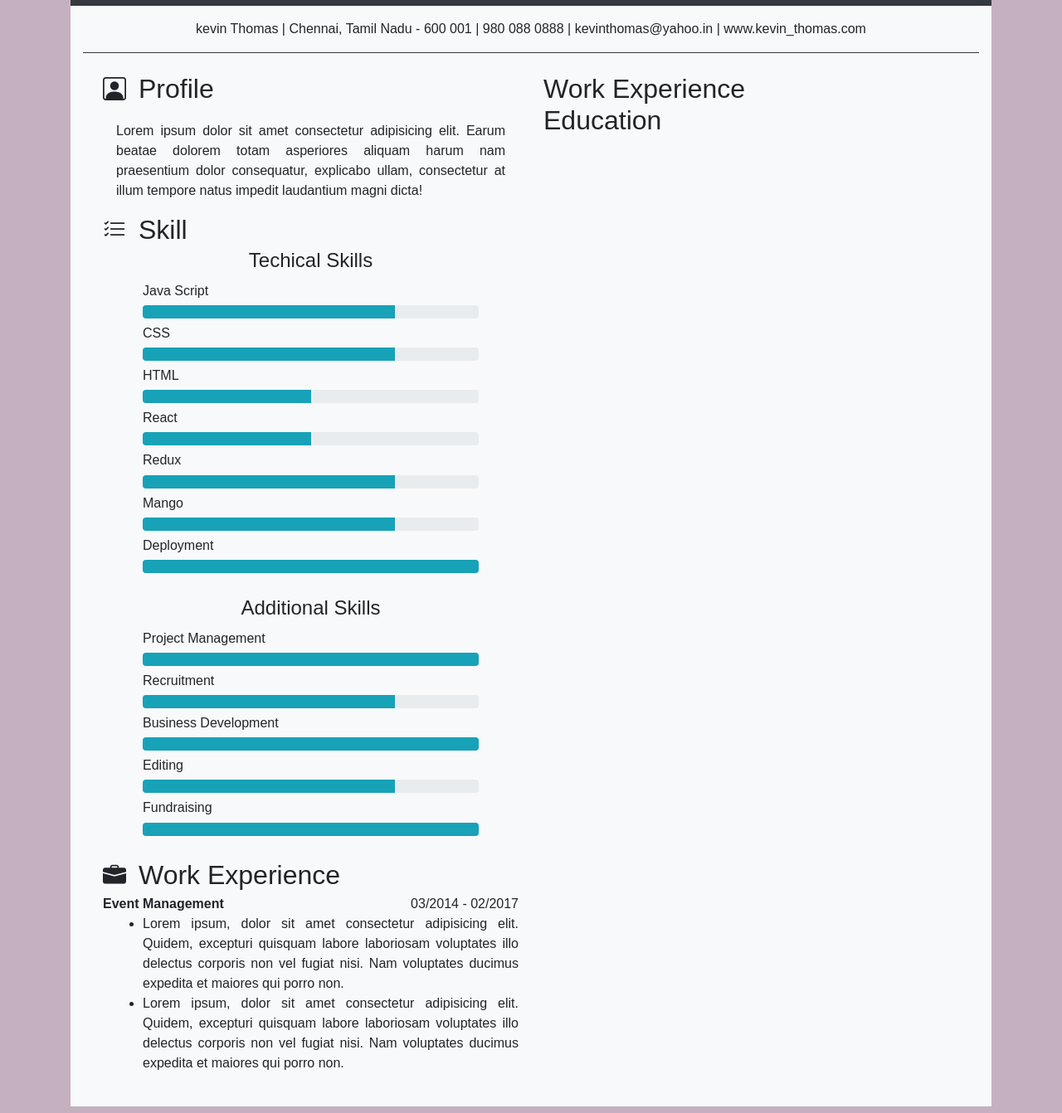
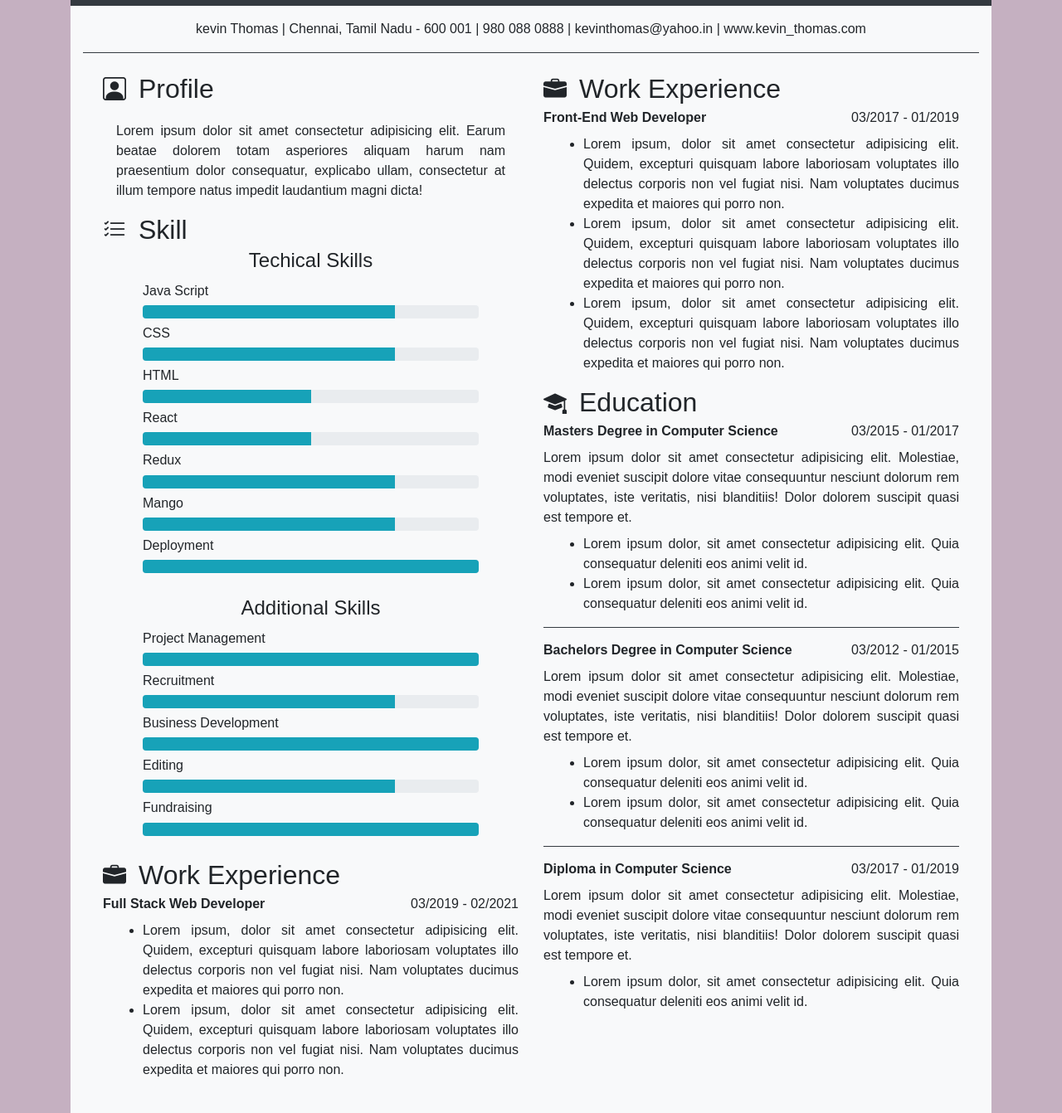
Before and after one commit to Joshua10roys/Model_Resume, a plain HTML site: page index.html in a window 1280 px wide. Shown: the part 400-1742 px from the top of the page at 83% size. Drawn offline with nearby package versions, Linux system fonts and the light colour scheme.

Commit message:
final commit

```diff
--- a/index.html
+++ b/index.html
@@ -64,7 +64,7 @@
                             <i class="bi bi-person-square"></i>
                             <h2>Profile</h2>
                         </div>
-                        <p class="p-3 text-justify">
+                        <p class="py-3 px-md-3 text-justify">
                             Lorem ipsum dolor sit amet consectetur adipisicing elit. Earum beatae dolorem totam
                             asperiores aliquam harum nam praesentium dolor consequatur, explicabo ullam, consectetur at
                             illum tempore natus impedit laudantium magni dicta!
@@ -203,10 +203,10 @@
                             <h2>Work Experience</h2>
                         </div>
                         <div class="d-flex justify-content-between">
-                            <span><b>Event Management</b></span>
-                            <span>03/2014 - 02/2017</span>
+                            <span><b>Full Stack Web Developer</b></span>
+                            <span>03/2019 - 02/2021</span>
                         </div>
-                        <div class="pl-5 text-justify">
+                        <div class="pl-5 pt-2 text-justify">
                             <ul>
                                 <li>
                                     Lorem ipsum, dolor sit amet consectetur adipisicing elit. Quidem, excepturi quisquam
@@ -228,18 +228,112 @@
                 <section class="col-md-6">
 
                     <!-- work experience -->
-                    <h2>Work Experience</h2>
+                    <div>
+                        <div class="d-flex">
+                            <i class="bi bi-briefcase-fill"></i>
+                            <h2>Work Experience</h2>
+                        </div>
+                        <div class="d-flex justify-content-between">
+                            <span><b>Front-End Web Developer</b></span>
+                            <span>03/2017 - 01/2019</span>
+                        </div>
+                        <div class="pl-5 pt-2 text-justify">
+                            <ul>
+                                <li>
+                                    Lorem ipsum, dolor sit amet consectetur adipisicing elit. Quidem, excepturi quisquam
+                                    labore laboriosam voluptates illo delectus corporis non vel fugiat nisi. Nam
+                                    voluptates ducimus expedita et maiores qui porro non.
+                                </li>
+                                <li>
+                                    Lorem ipsum, dolor sit amet consectetur adipisicing elit. Quidem, excepturi quisquam
+                                    labore laboriosam voluptates illo delectus corporis non vel fugiat nisi. Nam
+                                    voluptates ducimus expedita et maiores qui porro non.
+                                </li>
+                                <li>
+                                    Lorem ipsum, dolor sit amet consectetur adipisicing elit. Quidem, excepturi quisquam
+                                    labore laboriosam voluptates illo delectus corporis non vel fugiat nisi. Nam
+                                    voluptates ducimus expedita et maiores qui porro non.
+                                </li>
+                            </ul>
+                        </div>
+                    </div>
 
                     <!-- education -->
-                    <h2>Education</h2>
+                    <div>
+                        <div class="d-flex">
+                            <i class="bi bi-mortarboard-fill"></i>
+                            <h2>Education</h2>
+                        </div>
+
+                        <!-- Masters Degree  -->
+                        <div class="d-flex justify-content-between">
+                            <span><b>Masters Degree in Computer Science</b></span>
+                            <span>03/2015 - 01/2017</span>
+                        </div>
+                        <div class="pt-2 text-justify">
+                            <p>
+                                Lorem ipsum dolor sit amet consectetur adipisicing elit. Molestiae, modi eveniet
+                                suscipit dolore vitae consequuntur nesciunt dolorum rem voluptates, iste veritatis, nisi
+                                blanditiis! Dolor dolorem suscipit quasi est tempore et.
+                            </p>
+                            <ul class="pl-5 pt-2 text-justify">
+                                <li>
+                                    Lorem ipsum dolor, sit amet consectetur adipisicing elit. Quia consequatur deleniti
+                                    eos animi velit id.
+                                </li>
+                                <li>
+                                    Lorem ipsum dolor, sit amet consectetur adipisicing elit. Quia consequatur deleniti
+                                    eos animi velit id.
+                                </li>
+                            </ul>
+                        </div>
+
+                        <!-- Bachelors Degree -->
+                        <div class="d-flex justify-content-between line">
+                            <span><b>Bachelors Degree in Computer Science</b></span>
+                            <span>03/2012 - 01/2015</span>
+                        </div>
+                        <div class="pt-2 text-justify">
+                            <p>
+                                Lorem ipsum dolor sit amet consectetur adipisicing elit. Molestiae, modi eveniet
+                                suscipit dolore vitae consequuntur nesciunt dolorum rem voluptates, iste veritatis, nisi
+                                blanditiis! Dolor dolorem suscipit quasi est tempore et.
+                            </p>
+                            <ul class="pl-5 pt-2 text-justify">
+                                <li>
+                                    Lorem ipsum dolor, sit amet consectetur adipisicing elit. Quia consequatur deleniti
+                                    eos animi velit id.
+                                </li>
+                                <li>
+                                    Lorem ipsum dolor, sit amet consectetur adipisicing elit. Quia consequatur deleniti
+                                    eos animi velit id.
+                                </li>
+                            </ul>
+                        </div>
+
+                        <!-- Diploma -->
+                        <div class="d-flex justify-content-between line">
+                            <span><b>Diploma in Computer Science</b></span>
+                            <span>03/2017 - 01/2019</span>
+                        </div>
+                        <div class="pt-2 text-justify">
+                            <p>
+                                Lorem ipsum dolor sit amet consectetur adipisicing elit. Molestiae, modi eveniet
+                                suscipit dolore vitae consequuntur nesciunt dolorum rem voluptates, iste veritatis, nisi
+                                blanditiis! Dolor dolorem suscipit quasi est tempore et.
+                            </p>
+                            <ul class="pl-5 pt-2 text-justify">
+                                <li>
+                                    Lorem ipsum dolor, sit amet consectetur adipisicing elit. Quia consequatur deleniti
+                                    eos animi velit id.
+                                </li>
+                            </ul>
+                        </div>
+                    </div>
                 </section>
             </div>
         </section>
     </div>
-
-
-
-
 
 
     <!-- jQuery and Bootstrap Bundle -->
--- a/style.css
+++ b/style.css
@@ -67,3 +67,9 @@ i{
     font-size: 28px;
     padding-right: 15px;
 }
+
+.line{
+    border-top: 1px solid rgb(52,58,64);
+    padding-top: 15px;
+    border-width: 50%;
+}
```
